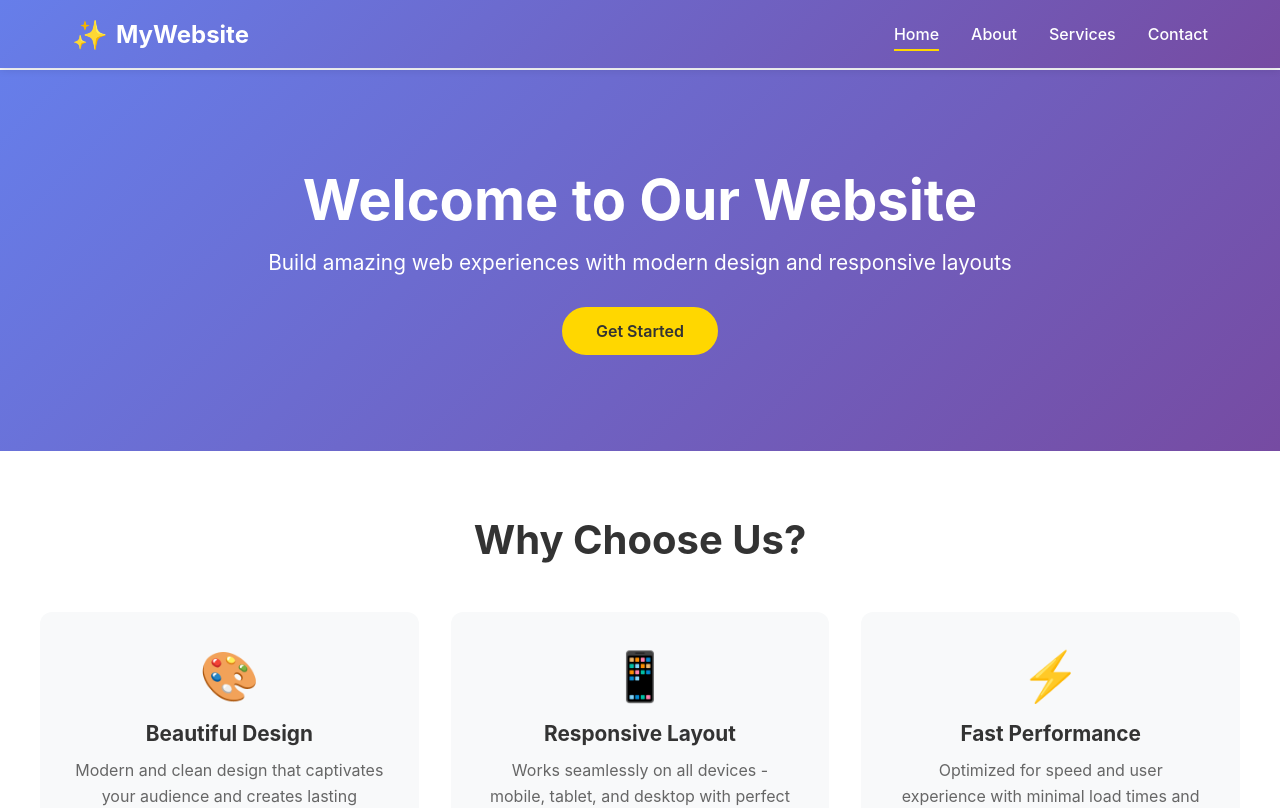
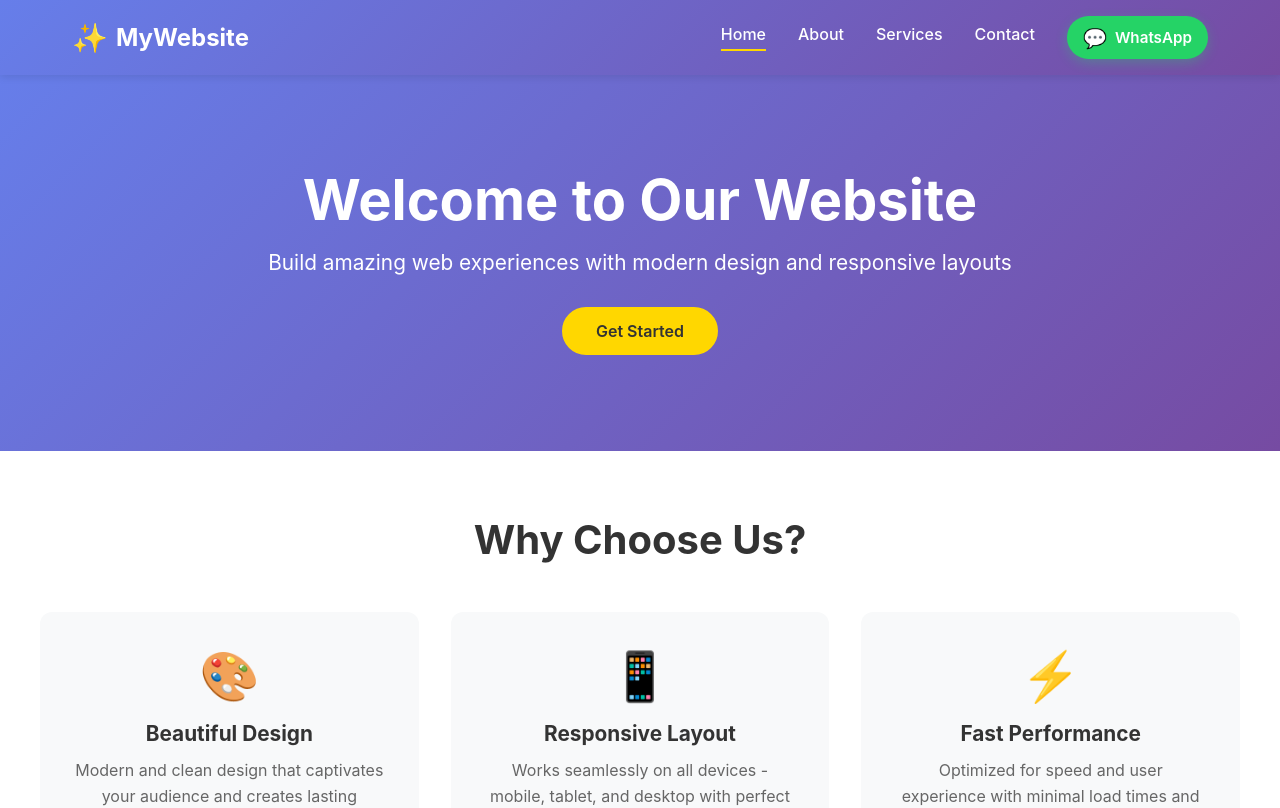
Before and after one commit to vishalkashyap19/promptEngineering, a React (Vite) app: page / in a window 1280 px wide. Shown: the top 808 px of the page. Built offline with nearby package versions, Linux system fonts and the light colour scheme.

Commit message:
Add WhatsApp button to navbar header

```diff
--- a/src/components/Navbar.css
+++ b/src/components/Navbar.css
@@ -60,33 +60,38 @@
   padding-bottom: 0.3rem;
 }
 
-.hamburger {
-  display: none;
-  flex-direction: column;
-  cursor: pointer;
-  background: transparent;
-  padding: 0.5rem;
+.navbar-whatsapp {
+  margin-left: auto;
 }
 
-.hamburger-line {
-  width: 25px;
-  height: 3px;
-  background-color: white;
-  margin: 5px 0;
-  transition: 0.3s;
-  border-radius: 2px;
+.whatsapp-link {
+  display: flex;
+  align-items: center;
+  gap: 0.5rem;
+  background-color: #25d366;
+  color: white;
+  padding: 0.6rem 1rem;
+  border-radius: 50px;
+  font-weight: 600;
+  text-decoration: none;
+  transition: all 0.3s ease;
+  font-size: 0.95rem;
+  box-shadow: 0 4px 12px rgba(37, 211, 102, 0.3);
 }
 
-.hamburger.active .hamburger-line:nth-child(1) {
-  transform: rotate(-45deg) translate(-8px, 8px);
+.whatsapp-link:hover {
+  background-color: #1ebd58;
+  transform: translateY(-2px);
+  box-shadow: 0 6px 16px rgba(37, 211, 102, 0.5);
 }
 
-.hamburger.active .hamburger-line:nth-child(2) {
-  opacity: 0;
+.whatsapp-link:active {
+  transform: translateY(0);
 }
 
-.hamburger.active .hamburger-line:nth-child(3) {
-  transform: rotate(45deg) translate(-7px, -7px);
+.whatsapp-icon {
+  font-size: 1.2rem;
+  display: inline-block;
 }
 
 /* Responsive Design */
@@ -136,6 +141,23 @@
   .navbar-logo {
     font-size: 1.3rem;
   }
+
+  .navbar-whatsapp {
+    margin-left: 0;
+    border-bottom: 1px solid rgba(255, 255, 255, 0.1);
+  }
+
+  .navbar-item:last-child {
+    border-bottom: none;
+  }
+
+  .whatsapp-link {
+    margin: 1rem 2rem;
+    display: flex;
+    width: calc(100% - 4rem);
+    justify-content: center;
+    box-sizing: border-box;
+  }
 }
 
 @media (max-width: 480px) {
@@ -151,4 +173,15 @@
   .logo-icon {
     font-size: 1.4rem;
   }
+
+  .whatsapp-link {
+    margin: 0.75rem 1rem;
+    width: calc(100% - 2rem);
+    padding: 0.6rem 0.75rem;
+    font-size: 0.9rem;
+  }
+
+  .whatsapp-icon {
+    font-size: 1rem;
+  }
 }
--- a/src/components/Navbar.jsx
+++ b/src/components/Navbar.jsx
@@ -63,6 +63,19 @@ function Navbar() {
               </Link>
             </li>
           ))}
+          <li className="navbar-item navbar-whatsapp">
+            <a
+              href="https://wa.me/917277809626?text=Hi%20there!%20I%20would%20like%20to%20know%20more%20about%20your%20services."
+              target="_blank"
+              rel="noopener noreferrer"
+              className="whatsapp-link"
+              aria-label="Chat with us on WhatsApp"
+              title="Chat with us on WhatsApp"
+            >
+              <span className="whatsapp-icon">💬</span>
+              WhatsApp
+            </a>
+          </li>
         </ul>
       </div>
     </nav>
```
